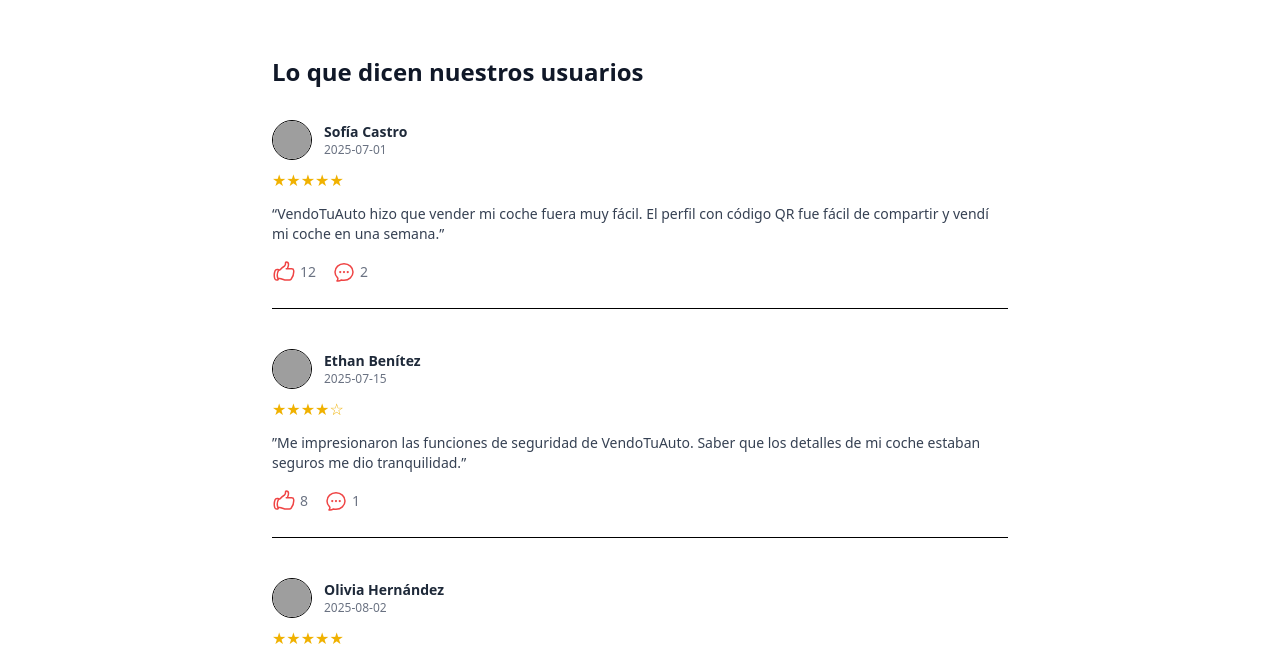
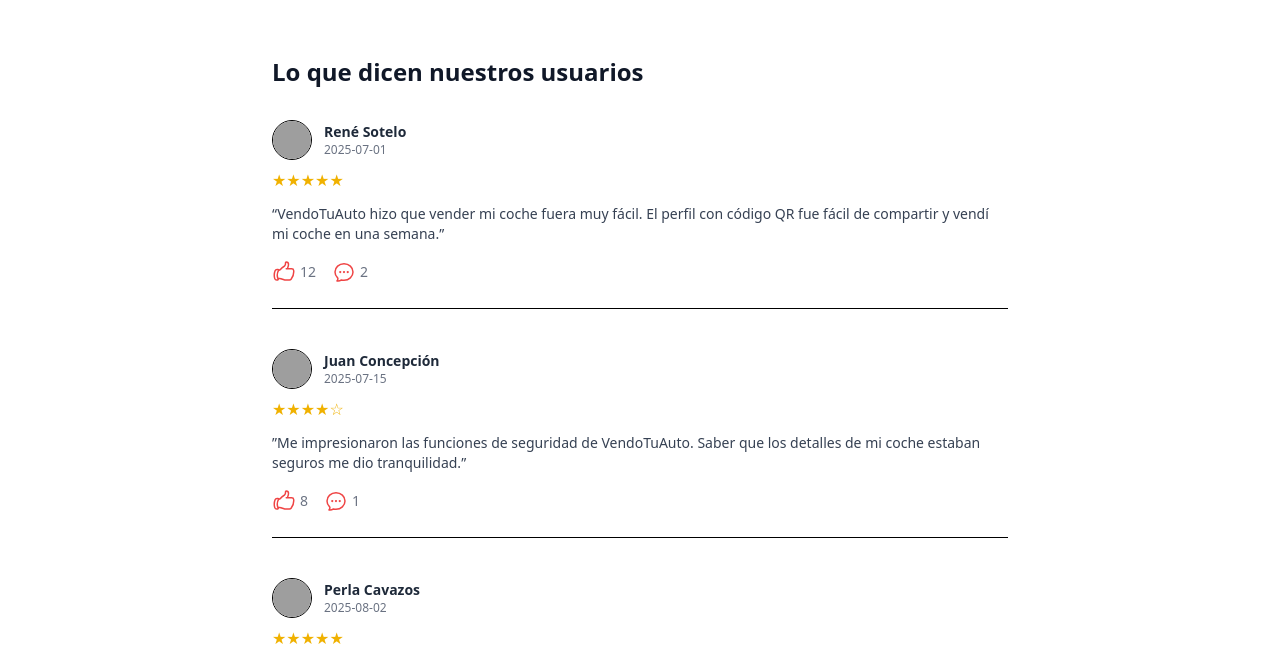
Before and after one commit to jc-group/vendotuauto-landing, an Astro site: page / in a window 1280 px wide. Shown: the part 2860-3510 px from the top of the page. Built offline with nearby package versions, Linux system fonts and the light colour scheme; Astro itself is replaced by a stand-in of ours; grey boxes are pictures that could not be loaded.

Commit message:
feat: update testimonial names to reflect new user feedback

```diff
--- a/src/components/Testimonials.astro
+++ b/src/components/Testimonials.astro
@@ -16,7 +16,7 @@
             class="w-10 h-10 rounded-full object-cover border"
           />
           <div>
-            <div class="text-sm font-semibold text-gray-800">Sofía Castro</div>
+            <div class="text-sm font-semibold text-gray-800">René Sotelo</div>
             <div class="text-xs text-gray-500">2025-07-01</div>
           </div>
         </div>
@@ -77,7 +77,7 @@
             class="w-10 h-10 rounded-full object-cover border"
           />
           <div>
-            <div class="text-sm font-semibold text-gray-800">Ethan Benítez</div>
+            <div class="text-sm font-semibold text-gray-800">Juan Concepción</div>
             <div class="text-xs text-gray-500">2025-07-15</div>
           </div>
         </div>
@@ -138,7 +138,7 @@
             class="w-10 h-10 rounded-full object-cover border"
           />
           <div>
-            <div class="text-sm font-semibold text-gray-800">Olivia Hernández</div>
+            <div class="text-sm font-semibold text-gray-800">Perla Cavazos</div>
             <div class="text-xs text-gray-500">2025-08-02</div>
           </div>
         </div>
```
